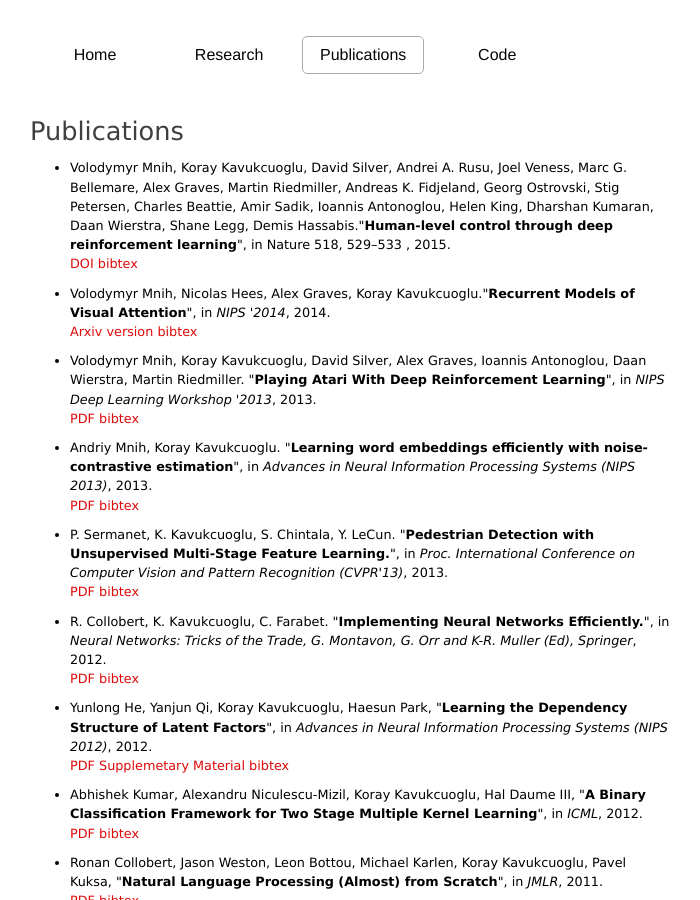
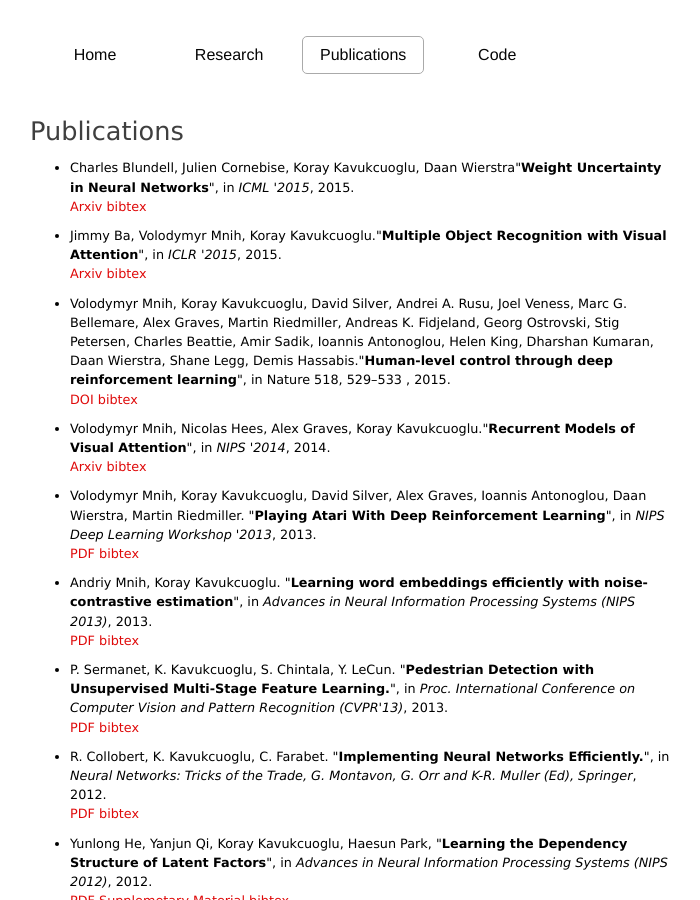
Before and after one commit to koraykv/koraykv.github.com, a Jekyll site: the page built from publications.md, in a window 1280 px wide and 900 px high. Shown: the whole window, without its empty margins (290-990 px from the left). Built offline with Jekyll 4.4.1, drawn with Linux system fonts in a browser that asks for light colours.

Commit message:
Update publications.md

```diff
--- a/publications.md
+++ b/publications.md
@@ -8,6 +8,41 @@ id: publications
 
 <div class="bibli">
 <ul>
+
+<li>
+<div id="blundell-uncertainty-2015">Charles Blundell, Julien Cornebise, Koray Kavukcuoglu, Daan Wierstra"<B>Weight Uncertainty in Neural Networks</B>", in <EM>ICML '2015</EM>, 2015.
+
+<br>
+<a href="http://arxiv.org/pdf/1505.05424.pdf">Arxiv</a>
+<a href="#" onclick="toggle_visibility('bib-blundell-uncertainty-2015');return false;">bibtex</a>
+</div>
+<div class="bibtex" id="bib-blundell-uncertainty-2015" >
+<pre><code>@incollection{blundell-uncertainty-2015,
+  title={Weight Uncertainty in Neural Networks},
+  author={Blundell, Charles and Cornebise, Julien and Kavukcuoglu, Koray and Wierstra, Daan},
+  booktitle={ICML'15},
+  year={2015}
+}
+</code></pre></div>
+</li>
+
+<li>
+<div id="ba-attention-2015">Jimmy Ba, Volodymyr Mnih, Koray Kavukcuoglu."<B>Multiple Object Recognition with Visual Attention</B>", in <EM>ICLR '2015</EM>, 2015.
+
+<br>
+<a href="http://arxiv.org/pdf/1412.7755.pdf">Arxiv</a>
+<a href="#" onclick="toggle_visibility('bib-ba-attention-2015');return false;">bibtex</a>
+</div>
+<div class="bibtex" id="bib-ba-attention-2015" >
+<pre><code>@incollection{ba-attention-2015,
+  title={Multiple Object Recognition with Visual Attention},
+  author={Ba, Jimmy and Mnih, Volodymyr and Kavukcuoglu, Koray},
+  booktitle={ICLR'15},
+  year={2015}
+}
+</code></pre></div>
+</li>
+
 
 <li>
 <div id="mnih-dqn-2015">Volodymyr Mnih, Koray Kavukcuoglu, David Silver, Andrei A. Rusu, Joel Veness, 	Marc G. Bellemare,	Alex Graves,	Martin Riedmiller,	Andreas K. Fidjeland,	Georg Ostrovski,	Stig Petersen,	Charles Beattie,	Amir Sadik,	Ioannis Antonoglou,	Helen King,	Dharshan Kumaran,	Daan Wierstra,	Shane Legg, Demis Hassabis."<B>Human-level control through deep reinforcement learning</B>", in Nature 518, 529–533 , 2015.
@@ -45,7 +80,7 @@ id: publications
 <div id="mnih-attention-2014">Volodymyr Mnih, Nicolas Hees, Alex Graves, Koray Kavukcuoglu."<B>Recurrent Models of Visual Attention</B>", in <EM>NIPS '2014</EM>, 2014.
 
 <br>
-<a href="http://arxiv.org/pdf/1406.6247.pdf">Arxiv version</a>
+<a href="http://arxiv.org/pdf/1406.6247.pdf">Arxiv</a>
 <a href="#" onclick="toggle_visibility('bib-mnih-attention-2014');return false;">bibtex</a>
 </div>
 <div class="bibtex" id="bib-mnih-attention-2014" >
```
